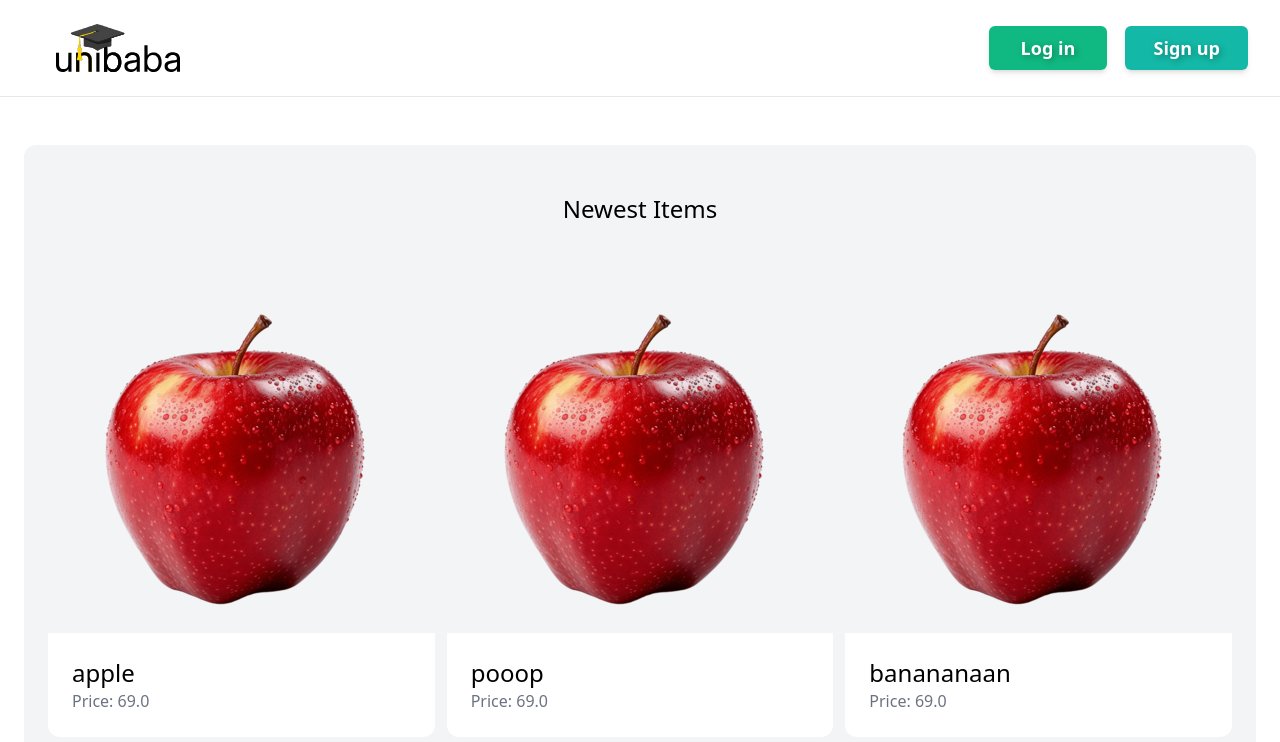
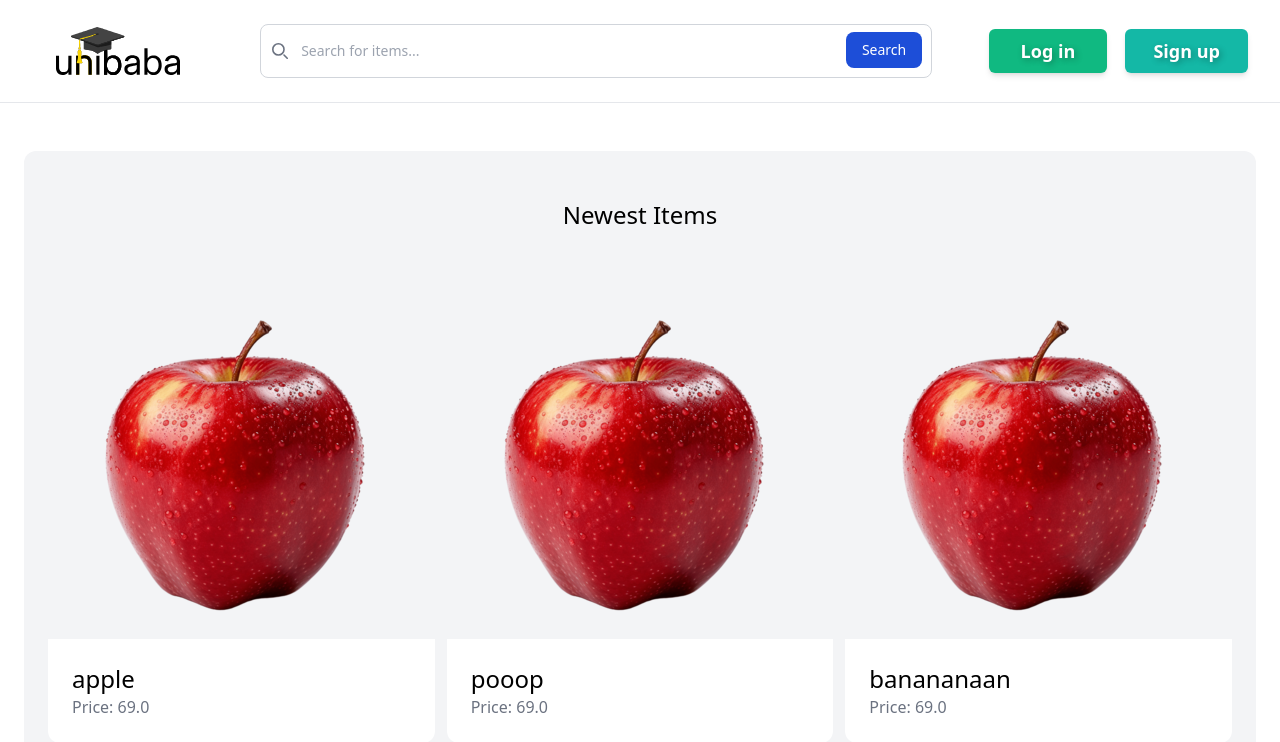
Before and after one commit to uraneek123/unibaba, a Django app: page / in a window 1280 px wide. Shown: the top 742 px of the page. Run offline with Django 5.2, Linux system fonts and the light colour scheme; data comes from the database, SQL or seed files in the repository; some libraries are stand-ins or nearby versions.

Commit message:
Search bar

```diff
--- a/base/templates/base/templatepage.html
+++ b/base/templates/base/templatepage.html
@@ -21,6 +21,23 @@
               </a>
 
             <!-- <a href="/" class="text-2xl font-bold">Unibaba</a>-->
+            <form class="max-w-2xl  w-full mx-full ">
+                <a href={% url 'item:items' %}></a>
+                <label for="default-search" class="mb-2 text-sm font-medium text-gray-900 sr-only dark:text-white">Search</label>
+                <div class="relative">
+
+                    <div class="absolute inset-y-0 start-0 flex items-center ps-3 pointer-events-none">
+                        <svg class="w-4 h-4 text-gray-500 dark:text-gray-400" aria-hidden="true" xmlns="http://www.w3.org/2000/svg" fill="none" viewBox="0 0 20 20">
+                            <path stroke="currentColor" stroke-linecap="round" stroke-linejoin="round" stroke-width="2" d="m19 19-4-4m0-7A7 7 0 1 1 1 8a7 7 0 0 1 14 0Z"/>
+                        </svg>
+                    </div>
+                    <input type="search" id="default-search" class=" outline-gray-500/50 block w-full p-4 ps-10 text-sm text-gray-900 border border-gray-300 rounded-lg bg-white-50 focus:ring-black-500 focus:border-black-500 dark:bg-white-700 dark:border-gray-600 dark:placeholder-gray-400 dark:text-black dark:focus:ring-gray-500 dark:focus:border-gray-500" placeholder="Search for items..." required />
+                    <button type="submit" class="text-white absolute end-2.5 bottom-2.5 bg-blue-700 hover:bg-blue-800 focus:ring-4 focus:outline-none focus:ring-blue-300 font-medium rounded-lg text-sm px-4 py-2 dark:bg-blue-600 dark:hover:bg-blue-700 dark:focus:ring-blue-800">Search</button>
+                </div>
+
+             </form>
+
+
 
             <div class="space-x-3.5">
                 {% if request.user.is_authenticated %}
```
